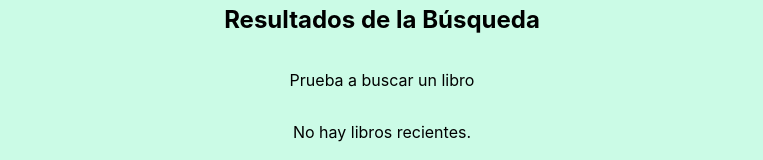
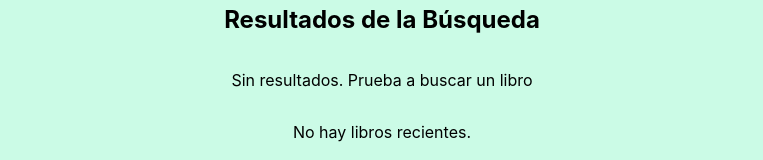
Before and after one commit to Washing-Mr8/PAD_Practica_3, a React (Create React App) app: page / in a window 1280 px wide. Shown: the part 175-335 px from the top of the page, without its empty margins (258-1021 px from the left). Built offline with nearby package versions, Linux system fonts and the light colour scheme.

Commit message:
ruta relativa

```diff
--- a/src/App.js
+++ b/src/App.js
@@ -12,7 +12,7 @@ const App = () => {
   useEffect(() => {
     if ("serviceWorker" in navigator) {
       navigator.serviceWorker
-        .register("/sw.js")
+        .register("${process.env.PUBLIC_URL}/sw.js")
         .then(() => console.log("Service Worker registrado correctamente."))
         .catch((error) =>
           console.error("Error al registrar el Service Worker:", error)
--- a/src/components/BookList.js
+++ b/src/components/BookList.js
@@ -30,7 +30,7 @@ const BookList = ({
         <>
           <p>
             {" "}
-            Prueba a buscar un libro
+            Sin resultados. Prueba a buscar un libro
           </p>
           {recentBooks.length === 0 ? (
             <p>No hay libros recientes.</p>
--- a/src/components/SearchBooks.js
+++ b/src/components/SearchBooks.js
@@ -29,11 +29,6 @@ const BookSearch = ({ onSearch, selectedGenre, setSelectedGenre }) => {
       );
       let books = response.data.items || [];
 
-      if (books.length === 0) {
-        localStorage.removeItem("recentBooks");
-      }
-      else { //si hay resultados
-
       books = books.slice(0, 5);
       let recentBooks = JSON.parse(localStorage.getItem("recentBooks")) || [];
 
@@ -45,7 +40,6 @@ const BookSearch = ({ onSearch, selectedGenre, setSelectedGenre }) => {
       localStorage.removeItem("recentBooks"); //quitamos los antiguos 5
       recentBooks = recentBooks.slice(0,5);
       localStorage.setItem("recentBooks", JSON.stringify(recentBooks));
-      }
 
       onSearch(books);
     } catch (error) {
```
Lines whose indentation alone changed are shown as unchanged.
